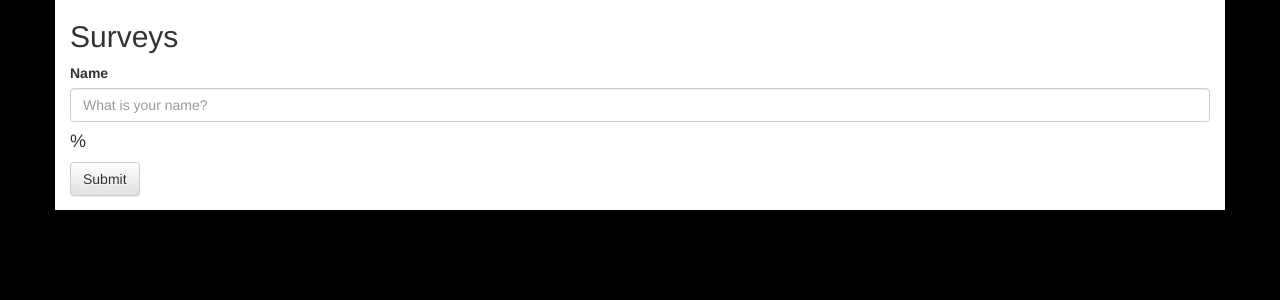
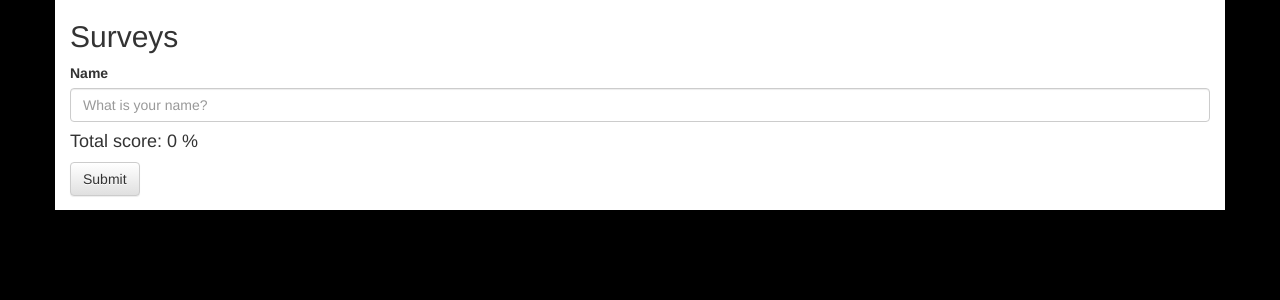
Before and after one commit to anandsato/parenting-survey, a Django app: page / in a window 1280 px wide. Shown: the top 300 px of the page. Run offline with Django 3.2, Linux system fonts and the light colour scheme; data that the repository does not hold is empty; some libraries are stand-ins or nearby versions.

Commit message:
fixed total score

```diff
--- a/submissions/models.py
+++ b/submissions/models.py
@@ -8,6 +8,7 @@ class Submission(models.Model):
 	datetime = models.DateTimeField(auto_now_add = True)
 	name = models.CharField(max_length = 255, blank = False, null = False)
 	submitted_data = JSONField()
+	total_score = models.DecimalField(default = 0, max_digits=4, decimal_places=2)
 
 	def __unicode__(self):
-		return "By: " + self.name
+		return "Name: " + self.name + ", Score: " + str(self.total_score) + "%"
--- a/submissions/templates/profile.html
+++ b/submissions/templates/profile.html
@@ -38,6 +38,10 @@ body {
 	background: #BABABA;
 }
 
+/*#totalscore {
+	font-size: 25px;
+}*/
+
 </STYLE>
 
 
@@ -66,7 +70,7 @@ body {
 			</div>
 		</div>
 		{% endfor %}
-		<h4><div id="totalscore"></div>%</h4>
+		<h4>Total score: <span id="totalscore">0</span> %</h4>
 		<button type="submit" class="btn btn-default">Submit</button>
 	</form>
 
@@ -124,9 +128,14 @@ body {
 		        //     o[this.name] = this.value || '';
 		        // }
 		    });
-			$.post("/", {
+		    var total_score_yeah = $("#totalscore").html();
+			var submit = $.post("/", {
 				'json': o,
 				'name': o["name"],
+				'total_score': total_score_yeah,
+			});
+			submit.promise().done(function(){
+				alert("questionnaire submitted!");
 			});
 		});
 
--- a/submissions/views.py
+++ b/submissions/views.py
@@ -15,6 +15,7 @@ def profile(request):
 		s = Submission()
 		s.name = data['name']
 		s.submitted_data = json.dumps(data)
+		s.total_score = data['total_score']
 		s.save()
 
 
```
